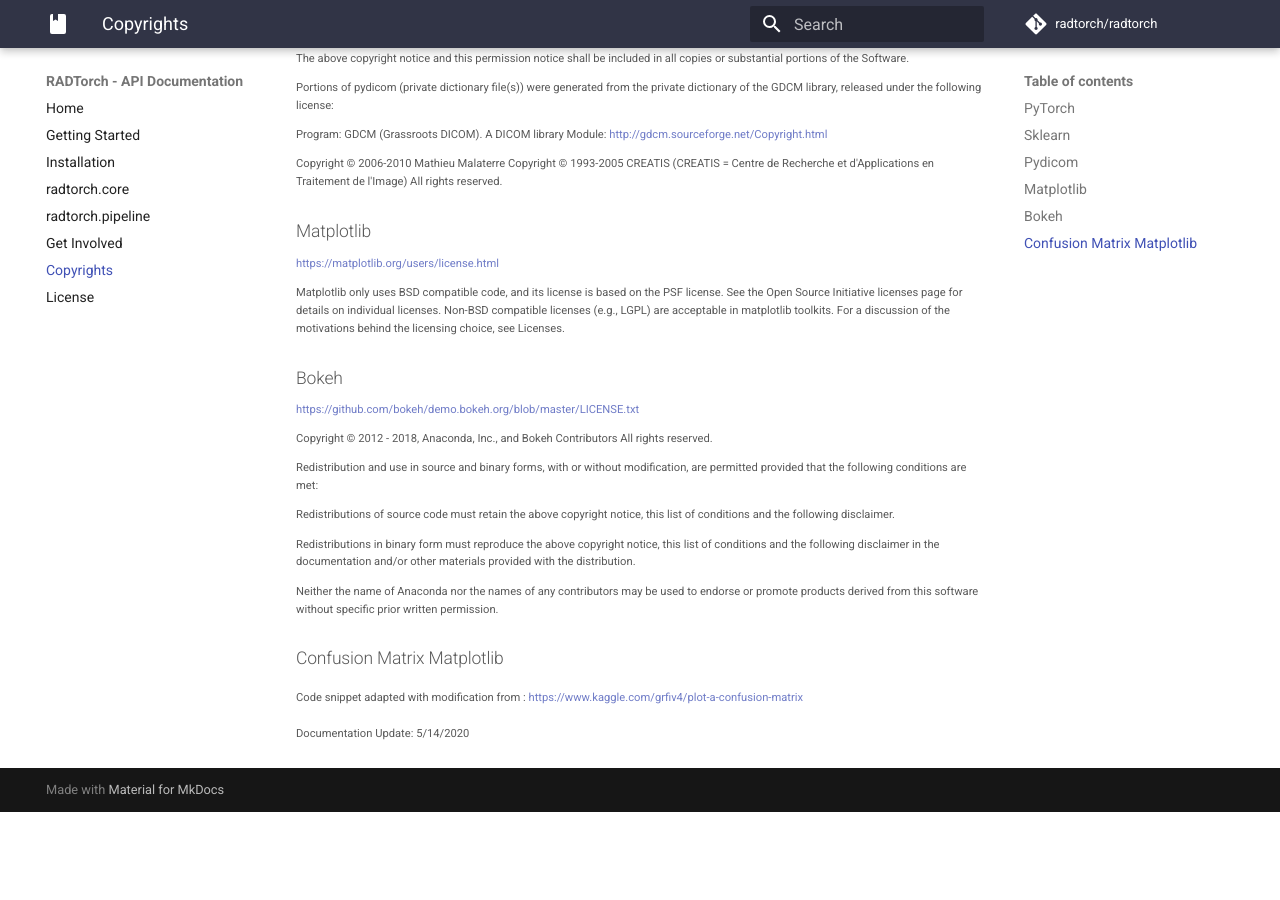
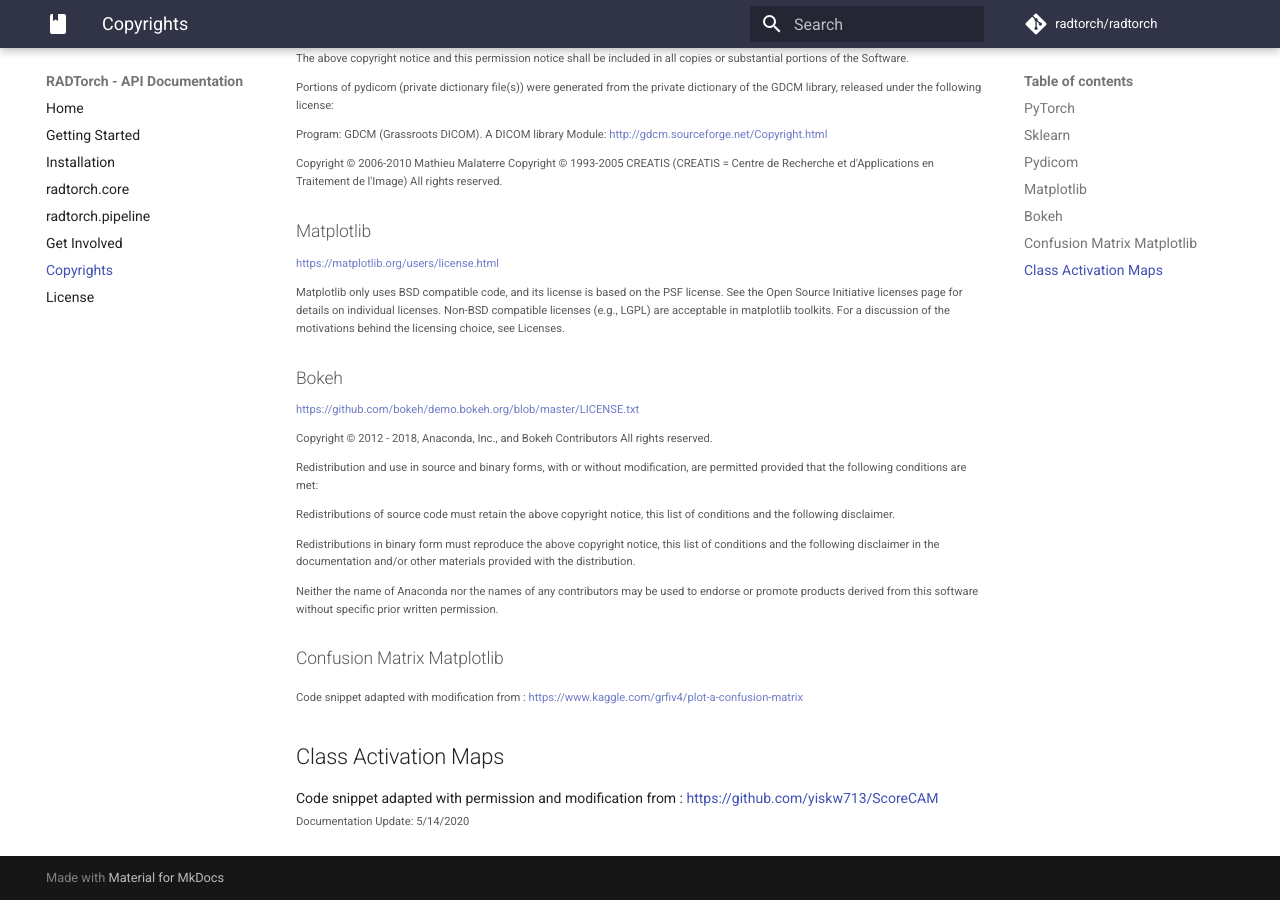
Before and after one commit to radtorch/documentation, an MkDocs documentation site: the page built from docs/documentation/SOURCE_DO_NOT_DELETE/docs/copyright.md, in a window 1280 px wide and 900 px high, scrolled down 1175 px. Built offline with MkDocs 1.6.1 and Material for MkDocs 9.7.7, drawn with Linux system fonts in a browser that asks for light colours; comment, search, counter and statistics services are not loaded; before the commit the page ends 1987 px from its top, so only the background shows below that.

Commit message:
Update copyright.md

```diff
--- a/docs/documentation/SOURCE_DO_NOT_DELETE/docs/copyright.md
+++ b/docs/documentation/SOURCE_DO_NOT_DELETE/docs/copyright.md
@@ -136,5 +136,8 @@
 Code snippet adapted with modification from : https://www.kaggle.com/grfiv4/plot-a-confusion-matrix
  </small>
 
+## Class Activation Maps
 
+Code snippet adapted with permission and modification from : https://github.com/yiskw713/ScoreCAM
+ </small>
  <small> Documentation Update: 5/14/2020 </small>
```
